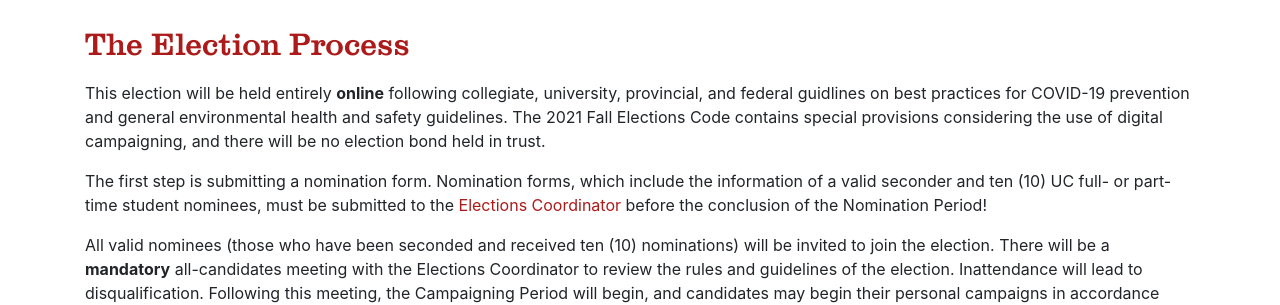
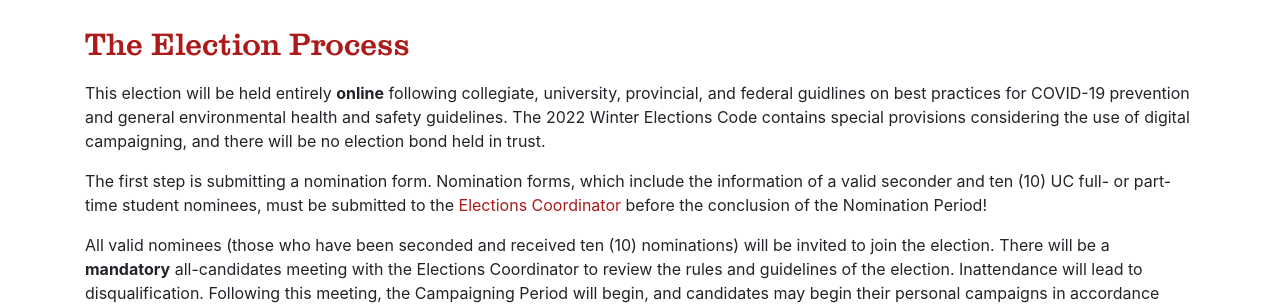
Before and after one commit to uclit-webmaster/uclit-site, a Jekyll site: the page built from get-involved/elections.html, in a window 1280 px wide and 900 px high. Shown: the part 309-614 px from the top of the window. Built offline with Jekyll 4.4.1, drawn with Linux system fonts in a browser that asks for light colours; nearby versions of some CDN libraries.

Commit message:
Update elections.yml

```diff
--- a/_data/elections.yml
+++ b/_data/elections.yml
@@ -5,7 +5,7 @@ text: |
   <p>Our Fall general election selects our First Year Representative cohort and in the Winter term, we elect our Executives, Middle Year, and Upper Year Representatives. Between March and January there may also be Special By-Elections as necessary. <strong>Any UC student in good academic standing is eligible to run in our elections</strong>. If you have any questions whatsoever, don't hesitate to send an email to the <a href="mailto:elections@uclit.ca">Elections Coordinator</a>!</p>
 
 subtext: |
-  <p>This election will be held entirely <strong>online</strong> following collegiate, university, provincial, and federal guidlines on best practices for COVID-19 prevention and general environmental health and safety guidelines. The 2021 Fall Elections Code contains special provisions considering the use of digital campaigning, and there will be no election bond held in trust.</p>
+  <p>This election will be held entirely <strong>online</strong> following collegiate, university, provincial, and federal guidlines on best practices for COVID-19 prevention and general environmental health and safety guidelines. The 2022 Winter Elections Code contains special provisions considering the use of digital campaigning, and there will be no election bond held in trust.</p>
 
   <p>The first step is submitting a nomination form. Nomination forms, which include the information of a valid seconder and ten (10) UC full- or part-time student nominees, must be submitted to the <a href="mailto:elections@uclit.ca">Elections Coordinator</a> before the conclusion of the Nomination Period!</p>
 
```
